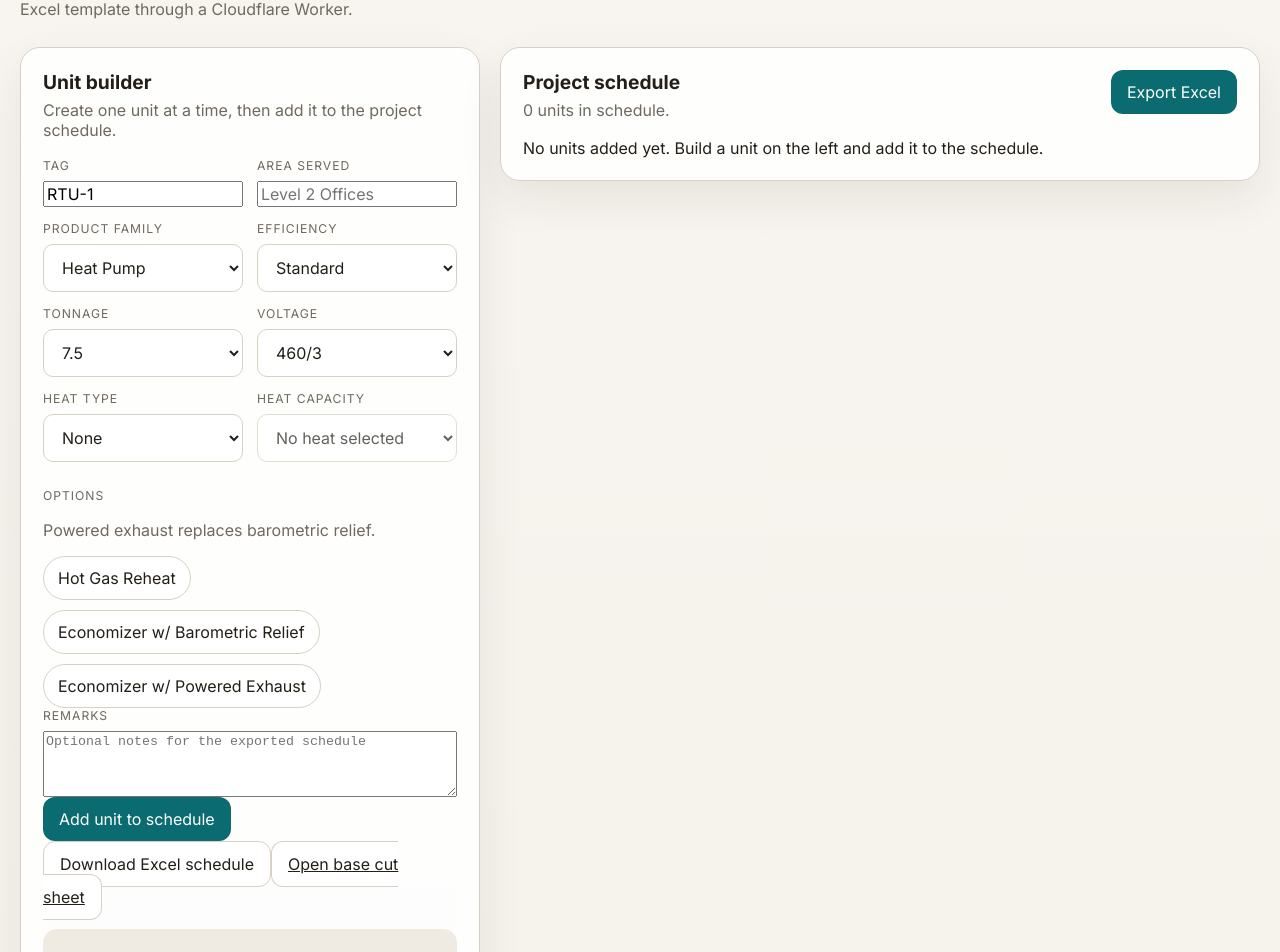
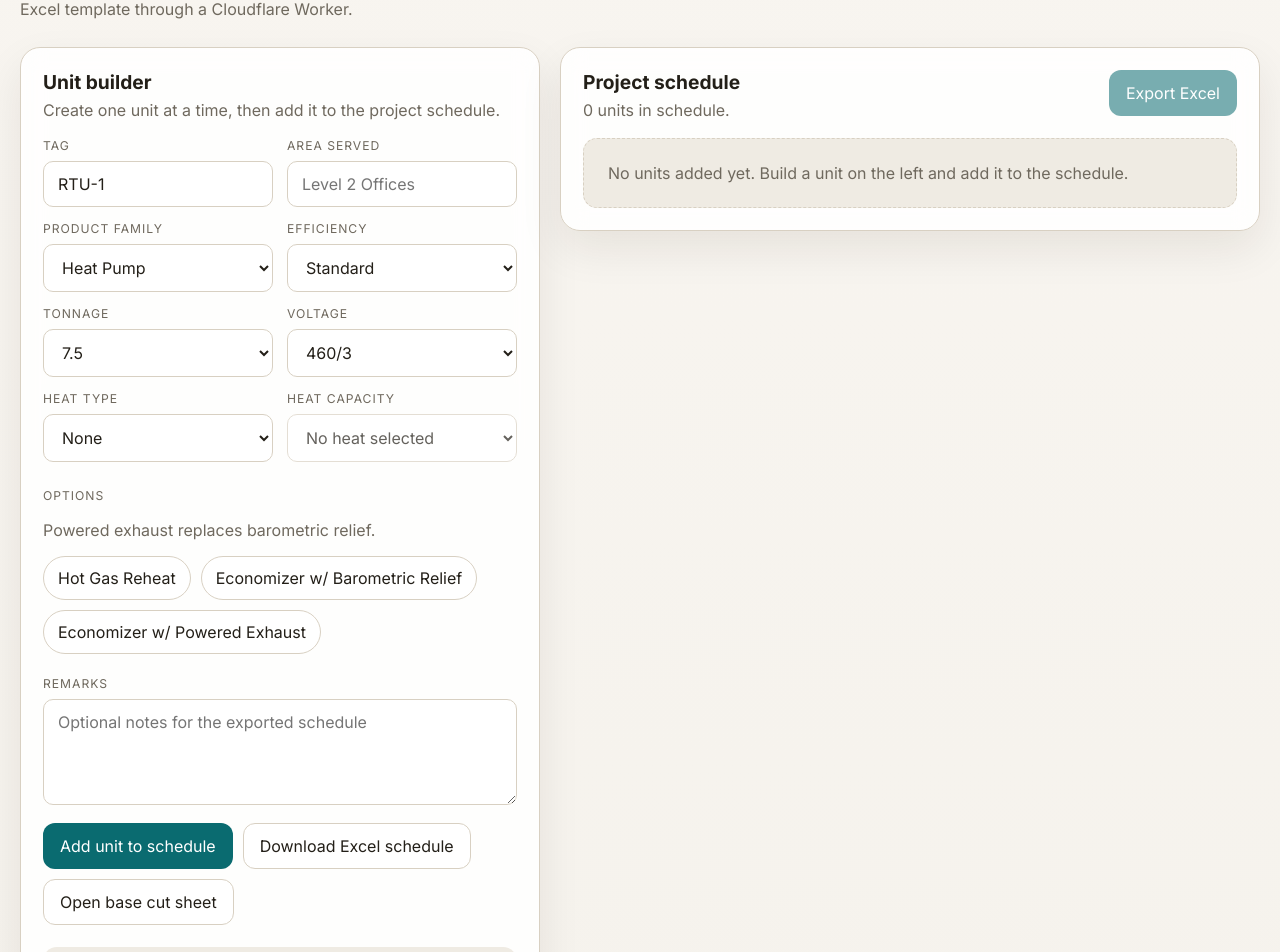
Before and after one commit to alex-schwindt/quick-select, a React (Vite) app: page / in a window 1280 px wide. Shown: the part 133-1085 px from the top of the page. Built offline with nearby package versions, Linux system fonts and the light colour scheme.

Commit message:
Refactor styles and improve layout responsiveness

```diff
--- a/src/styles.css
+++ b/src/styles.css
@@ -8,301 +8,61 @@
   --primary: #0a6b70;
   --primary-dark: #094d51;
   --primary-soft: #e6f4f4;
+  --danger: #a03d3d;
   --shadow: 0 18px 44px rgba(39, 29, 19, 0.08);
   --radius-lg: 20px;
   --radius-md: 14px;
   --radius-sm: 10px;
 }
-
 * { box-sizing: border-box; }
 html, body, #root { min-height: 100%; }
-body {
-  margin: 0;
-  font-family: 'Inter', system-ui, sans-serif;
-  background: linear-gradient(180deg, #f8f5f0 0%, var(--bg) 100%);
-  color: var(--text);
-}
-button, input, select { font: inherit; }
-a { color: inherit; }
-
-.app-shell {
-  max-width: 1440px;
-  margin: 0 auto;
-  padding: 32px 20px 48px;
-}
-
-.topbar {
-  display: flex;
-  justify-content: space-between;
-  align-items: flex-start;
-  gap: 20px;
-  margin-bottom: 24px;
-}
-
-.eyebrow {
-  margin: 0 0 6px;
-  color: var(--muted);
-  font-size: 0.78rem;
-  text-transform: uppercase;
-  letter-spacing: 0.08em;
-}
-
-h1 {
-  margin: 0;
-  font-size: clamp(2rem, 1.5rem + 1.2vw, 3rem);
-  line-height: 1.05;
-}
-
-h2 {
-  margin: 0;
-  font-size: 1.2rem;
-}
-
-.intro-copy,
-.panel-header p,
-.helper-text,
-.summary-panel p,
-.document-link span,
-.domain-pill {
-  color: var(--muted);
-}
-
-.intro-copy {
-  max-width: 62ch;
-  margin: 10px 0 0;
-  line-height: 1.6;
-}
-
-.topbar-actions {
-  display: flex;
-  align-items: center;
-  gap: 12px;
-  flex-wrap: wrap;
-}
-
-.domain-pill {
-  display: inline-flex;
-  align-items: center;
-  border: 1px solid var(--border);
-  background: rgba(255, 255, 255, 0.7);
-  border-radius: 999px;
-  padding: 10px 14px;
-  white-space: nowrap;
-}
-
-.workspace {
-  display: grid;
-  grid-template-columns: minmax(360px, 460px) minmax(0, 1fr);
-  gap: 20px;
-  align-items: start;
-}
-
-.panel {
-  background: rgba(255, 255, 255, 0.86);
-  backdrop-filter: blur(12px);
-  border: 1px solid var(--border);
-  border-radius: var(--radius-lg);
-  box-shadow: var(--shadow);
-}
-
-.selector-panel,
-.output-panel {
-  padding: 22px;
-}
-
-.panel-header {
-  display: flex;
-  justify-content: space-between;
-  gap: 16px;
-  align-items: flex-start;
-  margin-bottom: 18px;
-}
-
-.panel-header p {
-  margin: 6px 0 0;
-}
-
-.form-grid {
-  display: grid;
-  grid-template-columns: repeat(2, minmax(0, 1fr));
-  gap: 14px;
-}
-
-.form-field {
-  display: flex;
-  flex-direction: column;
-  gap: 8px;
-}
-
-.meta-label {
-  font-size: 0.76rem;
-  text-transform: uppercase;
-  letter-spacing: 0.08em;
-  color: var(--muted);
-}
-
-.form-field select {
-  width: 100%;
-  border: 1px solid var(--border);
-  border-radius: var(--radius-sm);
-  background: var(--surface);
-  color: var(--text);
-  padding: 12px 14px;
-  outline: none;
-}
-
-.form-field select:focus {
-  border-color: var(--primary);
-  box-shadow: 0 0 0 3px rgba(10, 107, 112, 0.14);
-}
-
-.option-section,
-.logic-card,
-.document-panel,
-.summary-panel {
-  margin-top: 22px;
-}
-
-.chip-grid {
-  display: flex;
-  flex-wrap: wrap;
-  gap: 10px;
-  margin-top: 10px;
-}
-
-.chip {
-  border: 1px solid var(--border);
-  background: var(--surface);
-  color: var(--text);
-  padding: 11px 14px;
-  border-radius: 999px;
-  cursor: pointer;
-}
-
-.chip-active {
-  background: var(--primary);
-  border-color: var(--primary);
-  color: #ffffff;
-}
-
-.logic-card {
-  background: var(--surface-2);
-  border-radius: var(--radius-md);
-  padding: 18px;
-}
-
-.logic-card ul {
-  margin: 10px 0 0;
-  padding-left: 18px;
-  color: var(--muted);
-}
-
+body { margin: 0; font-family: 'Inter', system-ui, sans-serif; background: linear-gradient(180deg, #f8f5f0 0%, var(--bg) 100%); color: var(--text); }
+button, input, select, textarea { font: inherit; }
+a { color: inherit; text-decoration: none; }
+input, select, textarea { width: 100%; border: 1px solid var(--border); border-radius: var(--radius-sm); background: var(--surface); color: var(--text); padding: 12px 14px; outline: none; }
+input:focus, select:focus, textarea:focus { border-color: var(--primary); box-shadow: 0 0 0 3px rgba(10, 107, 112, 0.14); }
+.app-shell { max-width: 1520px; margin: 0 auto; padding: 32px 20px 48px; }
+.topbar { display: flex; justify-content: space-between; align-items: flex-start; gap: 20px; margin-bottom: 24px; }
+.eyebrow { margin: 0 0 6px; color: var(--muted); font-size: 0.78rem; text-transform: uppercase; letter-spacing: 0.08em; }
+h1 { margin: 0; font-size: clamp(2rem, 1.5rem + 1.2vw, 3rem); line-height: 1.05; }
+h2 { margin: 0; font-size: 1.2rem; }
+.intro-copy, .panel-header p, .helper-text, .domain-pill, .unit-card p, .unit-options { color: var(--muted); }
+.intro-copy { max-width: 62ch; margin: 10px 0 0; line-height: 1.6; }
+.topbar-actions { display: flex; align-items: center; gap: 12px; flex-wrap: wrap; }
+.domain-pill { display: inline-flex; align-items: center; border: 1px solid var(--border); background: rgba(255,255,255,0.7); border-radius: 999px; padding: 10px 14px; white-space: nowrap; }
+.workspace.multi-layout { display: grid; grid-template-columns: minmax(360px, 520px) minmax(0, 1fr); gap: 20px; align-items: start; }
+.panel { background: rgba(255,255,255,0.88); backdrop-filter: blur(12px); border: 1px solid var(--border); border-radius: var(--radius-lg); box-shadow: var(--shadow); }
+.selector-panel, .output-panel { padding: 22px; }
+.panel-header { display: flex; justify-content: space-between; gap: 16px; align-items: flex-start; margin-bottom: 18px; }
+.panel-header p { margin: 6px 0 0; }
+.form-grid { display: grid; grid-template-columns: repeat(2, minmax(0, 1fr)); gap: 14px; }
+.form-field { display: flex; flex-direction: column; gap: 8px; }
+.meta-label { font-size: 0.76rem; text-transform: uppercase; letter-spacing: 0.08em; color: var(--muted); }
+.option-section, .logic-card, .notes-field { margin-top: 22px; }
+.chip-grid { display: flex; flex-wrap: wrap; gap: 10px; margin-top: 10px; }
+.chip { border: 1px solid var(--border); background: var(--surface); color: var(--text); padding: 11px 14px; border-radius: 999px; cursor: pointer; }
+.chip-active { background: var(--primary); border-color: var(--primary); color: #fff; }
+.logic-card { background: var(--surface-2); border-radius: var(--radius-md); padding: 18px; }
+.logic-card ul { margin: 10px 0 0; padding-left: 18px; color: var(--muted); }
 .logic-card li + li { margin-top: 8px; }
-
-.primary-btn,
-.secondary-btn {
-  border-radius: 12px;
-  padding: 12px 16px;
-  cursor: pointer;
-  transition: 160ms ease;
-}
-
-.primary-btn {
-  border: none;
-  background: var(--primary);
-  color: #ffffff;
-}
-
+.primary-btn, .secondary-btn { border-radius: 12px; padding: 12px 16px; cursor: pointer; transition: 160ms ease; border: 1px solid transparent; }
+.primary-btn { background: var(--primary); color: #fff; }
 .primary-btn:hover { background: var(--primary-dark); }
-
-.secondary-btn {
-  border: 1px solid var(--border);
-  background: var(--surface);
-  color: var(--text);
-}
-
+.primary-btn:disabled { opacity: 0.55; cursor: not-allowed; }
+.secondary-btn { border-color: var(--border); background: var(--surface); color: var(--text); }
 .secondary-btn:hover { background: var(--surface-2); }
-
-.schedule-grid {
-  display: grid;
-  grid-template-columns: repeat(2, minmax(0, 1fr));
-  gap: 14px;
-}
-
-.schedule-card {
-  background: var(--surface-2);
-  border-radius: var(--radius-md);
-  padding: 16px;
-  min-height: 102px;
-}
-
-.schedule-card strong {
-  display: block;
-  margin-top: 8px;
-  line-height: 1.45;
-}
-
-.document-grid {
-  display: grid;
-  grid-template-columns: repeat(auto-fit, minmax(240px, 1fr));
-  gap: 14px;
-  margin-top: 10px;
-}
-
-.document-link {
-  display: flex;
-  flex-direction: column;
-  gap: 6px;
-  text-decoration: none;
-  background: var(--surface);
-  border: 1px solid var(--border);
-  border-radius: var(--radius-md);
-  padding: 16px;
-}
-
-.document-link:hover {
-  border-color: var(--primary);
-  background: var(--primary-soft);
-}
-
-.summary-panel {
-  background: var(--surface-2);
-  border-radius: var(--radius-md);
-  padding: 18px;
-}
-
-.summary-panel p {
-  margin: 8px 0 0;
-  line-height: 1.7;
-}
-
-@media (max-width: 1080px) {
-  .workspace {
-    grid-template-columns: 1fr;
-  }
-}
-
-@media (max-width: 720px) {
-  .app-shell {
-    padding: 20px 14px 32px;
-  }
-
-  .topbar,
-  .panel-header {
-    flex-direction: column;
-  }
-
-  .form-grid,
-  .schedule-grid {
-    grid-template-columns: 1fr;
-  }
-
-  .selector-panel,
-  .output-panel {
-    padding: 18px;
-  }
-
-  .domain-pill {
-    white-space: normal;
-  }
-}
+.link-btn { display: inline-flex; align-items: center; justify-content: center; }
+.builder-actions, .unit-actions { display: flex; flex-wrap: wrap; gap: 10px; margin-top: 18px; }
+.error-banner { background: #f6dddd; color: #862727; border-radius: 12px; padding: 12px 14px; margin-top: 16px; }
+.empty-state { padding: 24px; border: 1px dashed var(--border); border-radius: var(--radius-md); color: var(--muted); background: var(--surface-2); }
+.unit-list { display: grid; gap: 14px; }
+.unit-card { border: 1px solid var(--border); background: var(--surface); border-radius: var(--radius-md); padding: 18px; }
+.unit-card-top { display: flex; justify-content: space-between; gap: 12px; align-items: flex-start; }
+.unit-card-top strong { font-size: 1.05rem; }
+.unit-card-top p { margin: 6px 0 0; }
+.tag-pill { display: inline-flex; align-items: center; border-radius: 999px; padding: 8px 12px; background: var(--primary-soft); color: var(--primary-dark); font-weight: 600; }
+.unit-meta-grid { display: grid; grid-template-columns: repeat(2, minmax(0, 1fr)); gap: 10px; margin-top: 14px; color: var(--text); }
+.unit-options { margin: 14px 0 0; line-height: 1.6; }
+.danger-btn { color: var(--danger); }
+@media (max-width: 1080px) { .workspace.multi-layout { grid-template-columns: 1fr; } }
+@media (max-width: 720px) { .app-shell { padding: 20px 14px 32px; } .topbar, .panel-header { flex-direction: column; } .form-grid, .unit-meta-grid { grid-template-columns: 1fr; } .selector-panel, .output-panel { padding: 18px; } .domain-pill { white-space: normal; } .builder-actions, .unit-actions { flex-direction: column; } }
```
